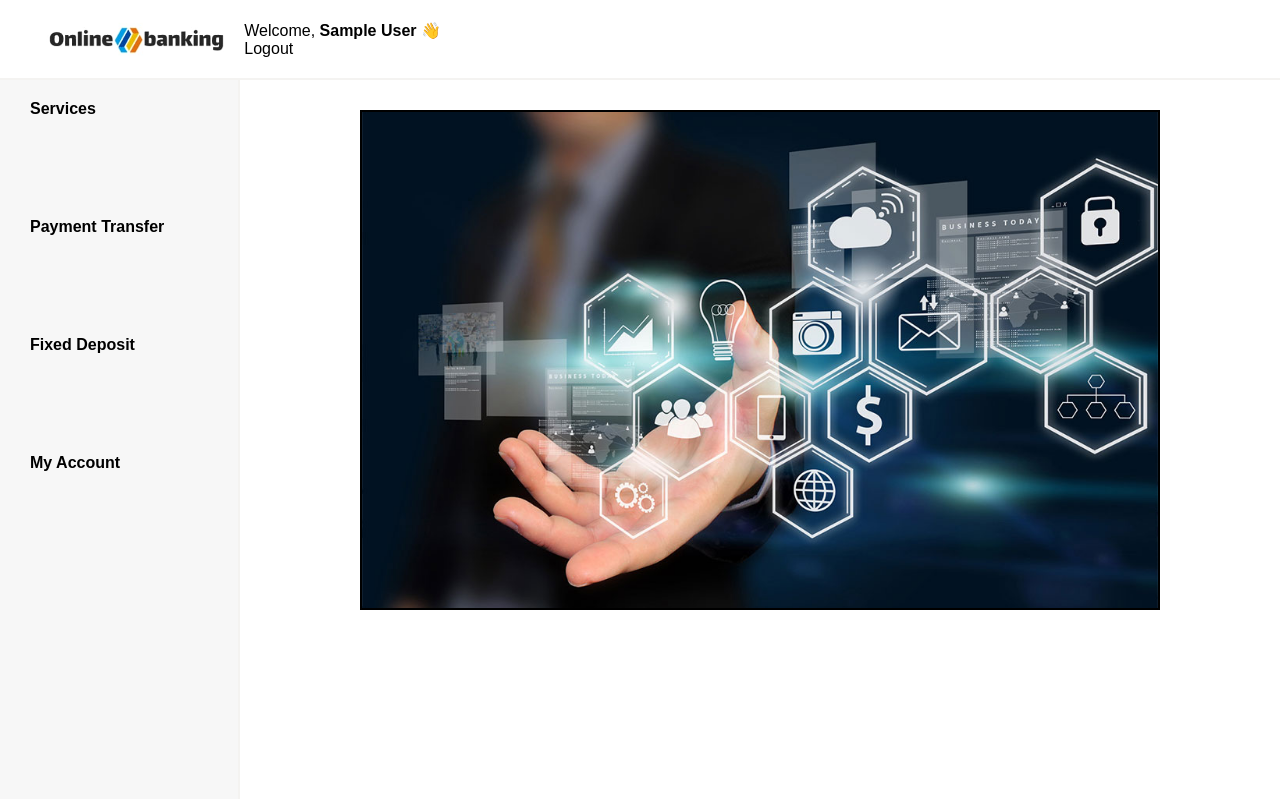
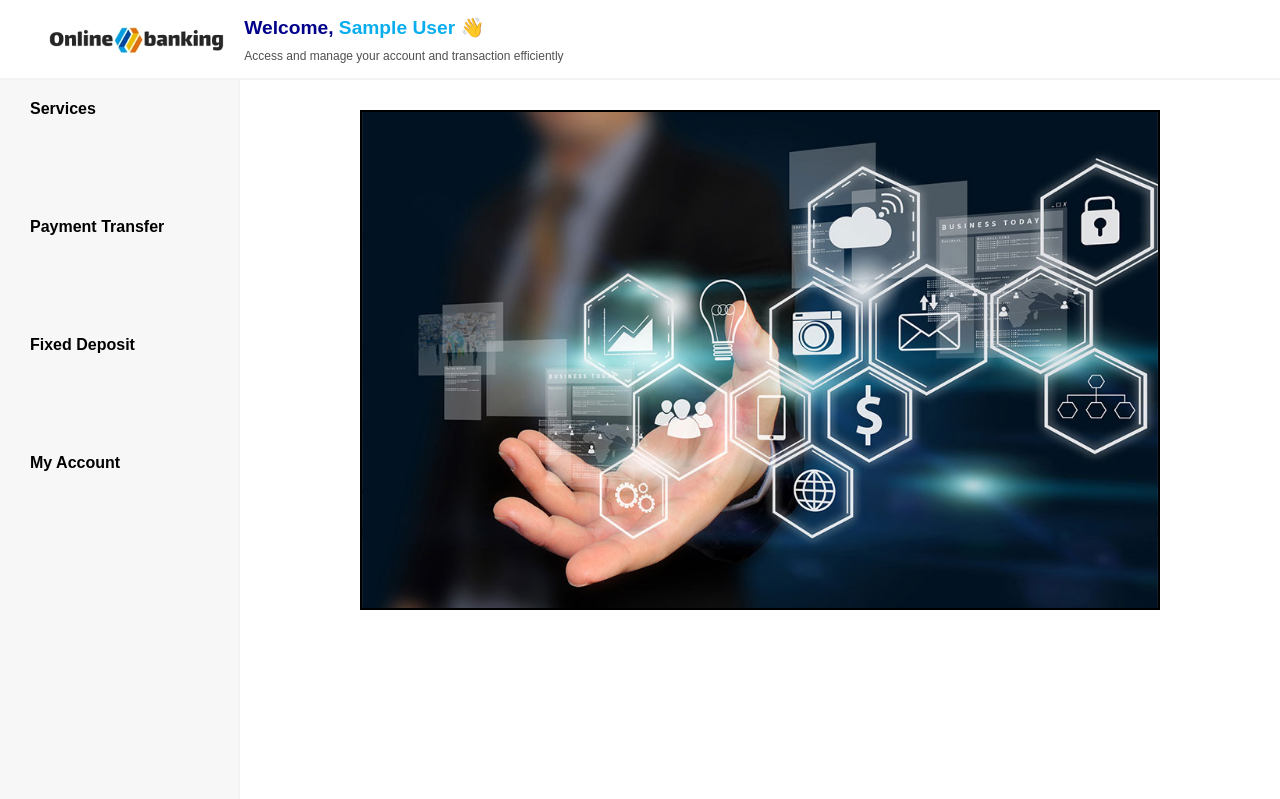
Before and after one commit to shubhamgiri729/online-banking-system, a PHP site: page /HTML/index.php in a window 1280 px wide. Shown: the top 799 px of the page. Run offline with PHP 8.4, Linux system fonts and the light colour scheme; the visitor is signed in with stand-in values (Sample User, id 1); some web fonts are replaced.

Commit message:
improve the style of header and navbar sections

```diff
--- a/CSS/home.css
+++ b/CSS/home.css
@@ -32,6 +32,7 @@ body {
 
 
 #log_sign {
+    display: flex;
     margin-right: auto;
 }
 
@@ -42,6 +43,38 @@ body {
 
 #log_sign a:hover {
     text-decoration: underline;
+}
+
+.greet{
+    display: flex;
+    flex-direction: column;
+    gap: 10px;
+    width: 500px;
+
+}
+
+.greet p{
+    color: darkblue;
+    font-size: larger;
+    font-weight: bold;
+}
+
+#log_sign .tagline{
+    color: rgb(82, 79, 79);
+    font-size: 12px;
+    font-weight: normal;
+}
+
+.greet b{
+    color: rgb(10, 174, 239);
+}
+
+#logout{
+    margin-left: 100vh;
+}
+
+#login{
+    margin-left: 10px;
 }
 
 
@@ -71,7 +104,7 @@ body {
 }
 
 .nav-head:hover{
-    background-color: #03A9F4;
+    background-color:  rgb(10, 174, 239);
     color: white;
 }
 
@@ -85,11 +118,18 @@ body {
 
 .content {
     display: none;
-    margin-top: 8px;
+    margin-top: 20px;
 }
 
 section:hover .content {
-    display: block;
+    display: flex;
+    flex-direction: column;
+    gap: 20px;
+}
+
+.basic{
+    color: black;
+    padding: 10px;
 }
 
 .main-content {
--- a/HTML/index.php
+++ b/HTML/index.php
@@ -18,13 +18,18 @@ session_start();
         </a>
         <div id="log_sign">
             <?php if (isset($_SESSION['name'])): ?>
+                <div class="greet">
                     <p>Welcome, <b>
                             <?php echo htmlspecialchars($_SESSION['name']); ?>
                         </b> 👋</p>
-            <p><a href="logout.php">Logout</a></p>
+                    <p class="tagline">Access and manage your account and transaction efficiently</p>
+                </div>
+                <p id="logout"><a href="logout.php">Logout</a></p>
             <?php else: ?>
+                <div class="greet">
                     <p>Welcome, user</li>
-            <p><a href="login.html">Login</a></p>
+                    <p id="login"><a href="login.html">Login</a></p>
+                </div>
             <?php endif; ?>
         </div>
     </header>
@@ -62,7 +67,7 @@ session_start();
             <?php if (isset($_SESSION['customer_id'])): ?>
                 <a class="nav-head" href="fixDep.html">Fixed Deposit</a>
             <?php else: ?>
-                <a href="#" onclick="alert('Please login to access Deposit section!')">Deposit</a>
+                <a href="#" class="basic" onclick="alert('Please login to access Deposit section!')">Fixed Deposit</a>
             <?php endif; ?>
         </section>
 
@@ -71,7 +76,7 @@ session_start();
                 <?php if (isset($_SESSION['customer_id'])): ?>
                     <a class="nav-head" href="acc.php">My Account</a>
                 <?php else: ?>
-                <a href="#" onclick="alert('Please login to access My Account section!')">My Account</a>
+                    <a href="#" class="basic" onclick="alert('Please login to access My Account section!')">My Account</a>
                 <?php endif; ?>
             </div>
         </section>
@@ -141,19 +146,24 @@ session_start();
     <script>
         let slideIndex = 0;
         showSlides();
+
         function showSlides() {
             let slides = document.getElementsByClassName("mySlides");
             let dots = document.getElementsByClassName("fade");
             for (let i = 0; i < slides.length; i++) {
                 slides[i].style.display = "none";
-            } for (let i = 0; i < dots.length; i++) {
+            }
+            for (let i = 0; i < dots.length; i++) {
                 dots[i].classList.remove("active");
-            } slideIndex++;
+            }
+            slideIndex++;
             if (slideIndex > slides.length)
-                slideIndex = 1; slides[slideIndex - 1].style.display = "block";
+                slideIndex = 1;
+            slides[slideIndex - 1].style.display = "block";
             if (dots[slideIndex - 1]) {
                 dots[slideIndex - 1].classList.add("active");
-            } setTimeout(showSlides, 2000);
+            }
+            setTimeout(showSlides, 2000);
         }
     </script>
 </body>
```
Lines whose indentation alone changed are shown as unchanged.
